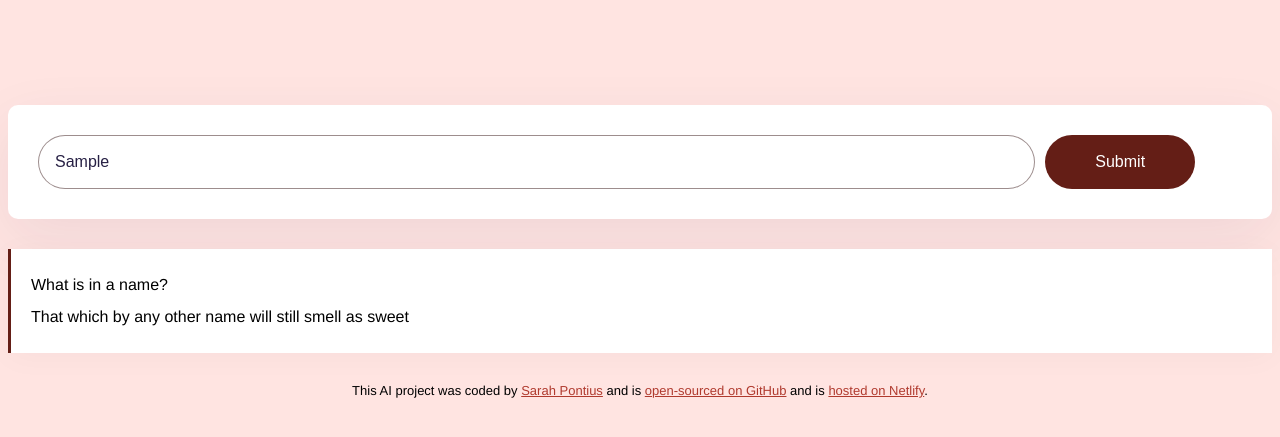
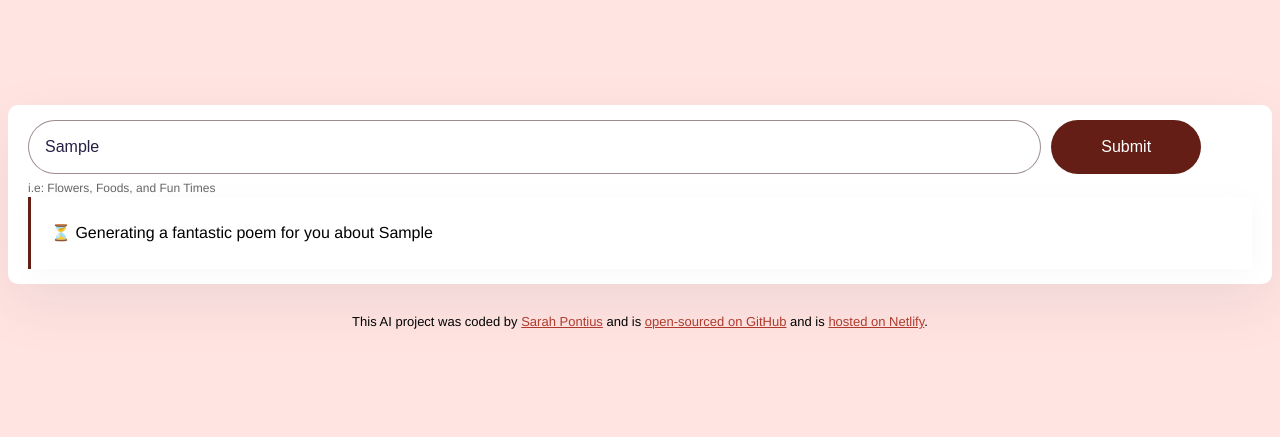
Before and after one commit to spontius415/ai-project, a plain HTML site: page index.html in a window 1280 px wide. Both pictures are taken after typing "Sample" into the empty fields and a click on the input 1120 px from the left and 351 px from the top of the page. Shown: the part 189-626 px from the top of the page. Drawn offline with nearby package versions, Linux system fonts and the light colour scheme; no server answers.

Commit message:
added AI and user experience

```diff
--- a/index.html
+++ b/index.html
@@ -15,6 +15,7 @@
     </header>
 </div>
     <main>
+        <div class="form-container">
         <form id="poem-generator-form">
             <input
             type="text"
@@ -27,10 +28,9 @@
 
             <input type="submit" class="submit-button"/>
         </form>
-        <div class="poem" id="poem">
-            What is in a name?
-            <br />
-            That which by any other name will still smell as sweet
+        <div class="hint">i.e: Flowers, Foods, and Fun Times</div>
+        <div class="poem hidden" id="poem">
+        </div>
         </div>
     </main>
 
--- a/src/script.js
+++ b/src/script.js
@@ -1,8 +1,6 @@
-function displayPoem(event) {
-  event.preventDefault();
-
+function displayPoem(response) {
   new Typewriter("#poem", {
-    strings: "What is in a name?",
+    strings: response.data.answer,
     autoStart: true,
     delay: 1,
     cursor: "",
@@ -15,13 +13,13 @@ function generatePoem(event) {
   let instructionsInput = document.querySelector("#user-instructions");
   let apiKey = "4bt8b93f064b82fc559aa03do3abc2f3";
   let context =
-    "You are an AI assistant and a poem generator. You love to write short poems. Your mission is to generate a 4 line poem in basic HTML and seperate each line with a <br />. Make sure to follow the user instructions. Do not include a title to the poem. Sign off the poem with 'Yours Truly, Anon' at the end of the poem.";
-  let prompt = `User instructions: Please create a poem about this ${instructionsInput}`;
+    "You are an AI assistant and a poem generator. You love to write short poems. Your mission is to generate a 4 line poem in basic HTML and seperate each line with a <br />. Make sure to follow the user instructions. Do not include a title to the poem. Sign off the poem with 'Yours Truly, Anon' inside a <strong> element at the end of the poem.";
+  let prompt = `User instructions: Please create a poem about this ${instructionsInput.value}`;
   let apiUrl = `https://api.shecodes.io/ai/v1/generate?prompt=${prompt}&context=${context}&key=${apiKey}`;
 
-  console.log("Generating poem");
-  console.log(`Prompt: ${prompt}`);
-  console.log(`Context: ${context}`);
+  let poemElement = document.querySelector("#poem");
+  poemElement.classList.remove("hidden");
+  poemElement.innerHTML = `<div class="generating"> ⏳ Generating a fantastic poem for you about ${instructionsInput.value}</div>`;
 
   axios.get(apiUrl).then(displayPoem);
 }
--- a/src/styles.css
+++ b/src/styles.css
@@ -24,13 +24,23 @@ h1 {
   color: #272044;
 }
 
-form {
-  padding: 30px;
+.form-container {
+  padding: 15px 20px;
   background-color: white;
   box-shadow: 0px 20px 60px rgba(65, 50, 100, 0.08);
   border-radius: 10px;
+  margin-bottom: 30px;
+}
+
+form {
   display: flex;
-  margin-bottom: 30px;
+}
+
+.hint {
+  line-height: 1.5;
+  margin-top: 5px;
+  opacity: 0.6;
+  font-size: 12px;
 }
 
 .instructions {
@@ -63,6 +73,29 @@ form {
   box-shadow: 0px 4px 30px 0px rgba(39, 33, 66, 0.03);
 }
 
+.poem strong {
+  color: #b03a2e;
+}
+
+.hidden {
+  display: none;
+}
+
+.generating {
+  animation: blink-animation 1s steps(5, start) infinite;
+}
+
+@keyframes blink-animation {
+  to {
+    visibility: hidden;
+  }
+}
+@-webkit-keyframes blink-animation {
+  to {
+    visibility: hidden;
+  }
+}
+
 footer {
   text-align: center;
   font-size: 13px;
```
